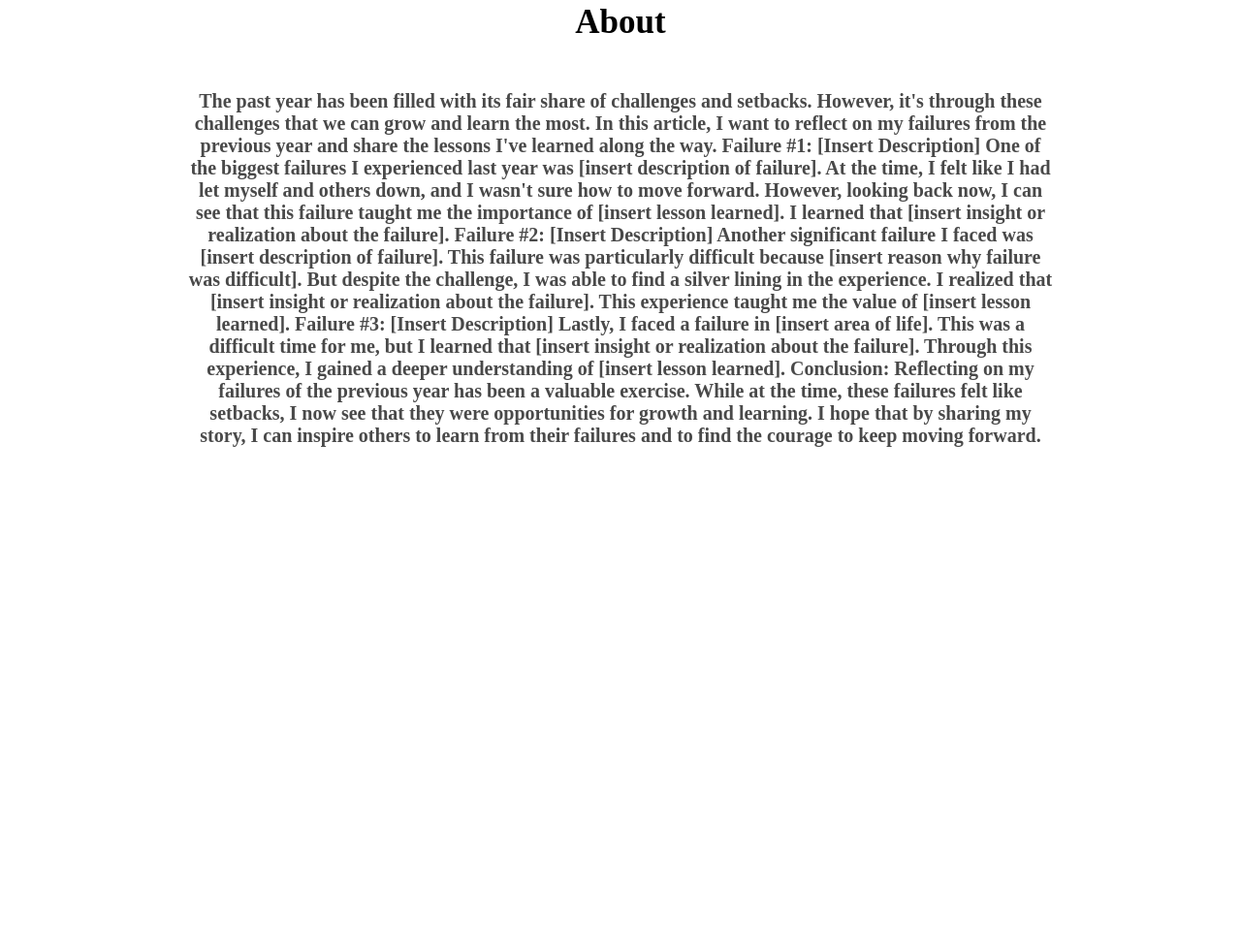
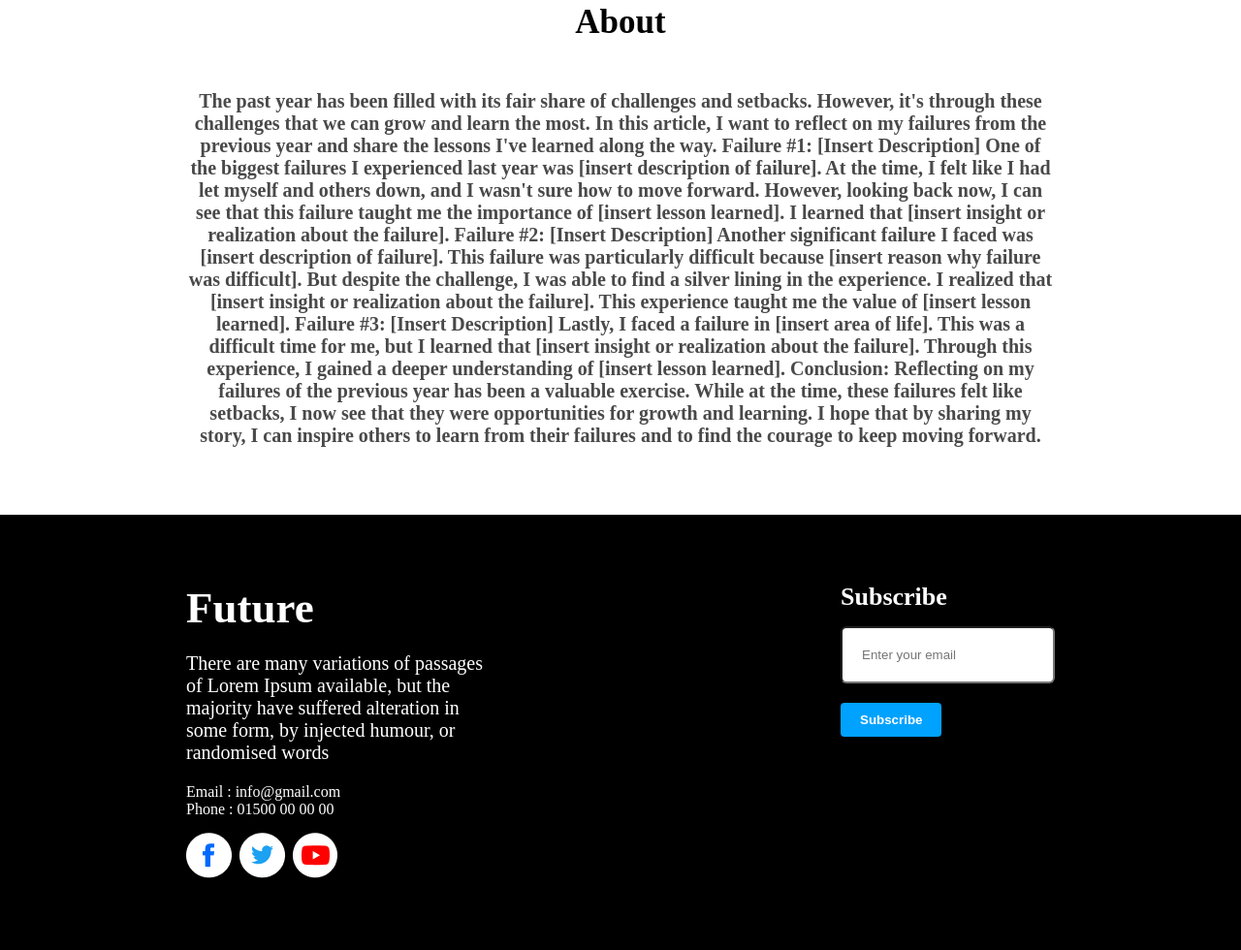
Before and after one commit to Kawsar-Ahmed-Ridoy/new-year-new-me, a plain HTML site: page index.html in a window 1280 px wide. Shown: the part 2325-3305 px from the top of the page at 97% size. Before the commit the page ends 2786 px from the top, so only its background shows below. Drawn offline with Linux system fonts and the light colour scheme.

Commit message:
footer complete

```diff
--- a/index.html
+++ b/index.html
@@ -142,5 +142,37 @@
         </div>
       </div>
     </section>
+    <section>
+      <footer class="footer-content">
+        <div class="container">
+          <div class="footer-content-wraper">
+            <div class="future-content">
+              <h3>Future</h3>
+              <p>
+                There are many variations of passages of Lorem Ipsum available,
+                but the majority have suffered alteration in some form, by
+                injected humour, or randomised words
+              </p>
+              <span>Email : info@gmail.com </span>
+              <br />
+              <span>Phone : 01500 00 00 00</span>
+              <div class="contact-wraper">
+                <ul>
+                  <li><img src="icons/fb.png" alt="" /></li>
+                  <li><img src="icons/twitter.png" alt="" /></li>
+                  <li><img src="icons/youtube.png" alt="" /></li>
+                </ul>
+              </div>
+            </div>
+            <div class="subscribe-content">
+              <h5>Subscribe</h5>
+              <input type="email" placeholder="Enter your email" />
+              <br />
+              <button>Subscribe</button>
+            </div>
+          </div>
+        </div>
+      </footer>
+    </section>
   </body>
 </html>
--- a/style.css
+++ b/style.css
@@ -106,40 +106,101 @@
 }
 
 .positive {
-    background-image: linear-gradient(to left, rgba(245, 246, 252, 0.52), rgba(10, 112, 172, 0.73)), url(images/watch.png);
+    background-image: linear-gradient(to left, rgba(245, 246, 252, .52), rgba(10, 112, 172, .73)), url(images/watch.png);
     background-repeat: no-repeat;
     background-size: cover;
     border-radius: 8px;
     height: 300px;
     margin-bottom: 70px;
-    color: red;
+    color: red
 }
 
 .positive-wraper {
     width: 30%;
     padding: 90px 50px;
-    height: 300px;
+    height: 300px
 }
 
 .positive-wraper h3 {
     color: #fff;
-    font-size: 35px;
+    font-size: 35px
 }
-.positive-wraper button{
+
+.positive-wraper button {
     border: none;
     padding: 10px 20px;
     border-radius: 4px;
     color: #00a2ff;
     font-weight: 700
 }
-.about{
+
+.about {
     text-align: center;
-    margin: 50px 0 ;
-    font-size: 35px;
+    margin: 50px 0;
+    font-size: 35px
 }
-.about-content{
-    font-weight: bold;
-    color: rgb(73, 73, 73);
+
+.about-content {
+    font-weight: 700;
+    color: #494949;
     text-align: center;
     font-size: 20px;
+    margin-bottom: 70px
 }
+
+.footer-content {
+    background: #000;
+    color: #fff
+}
+
+.footer-content-wraper {
+    display: flex;
+    padding: 70px 0;
+    justify-content: space-between
+}
+
+.future-content {
+    width: 35%
+}
+
+.future-content h3 {
+    font-size: 45px;
+    font-weight: 700
+}
+
+.future-content p {
+    margin: 20px 0;
+    font-size: 20px
+}
+
+.contact-wraper ul {
+    display: flex;
+    list-style: none;
+    gap: 8px;
+    margin-top: 15px
+}
+
+.future-content span {
+    margin-bottom: 20px
+}
+
+.subscribe-content h5 {
+    font-size: 26px;
+    margin-bottom: 15px
+}
+
+.subscribe-content input {
+    padding: 20px 20px;
+    outline: 0;
+    border-radius: 6px
+}
+
+.subscribe-content button {
+    border: none;
+    padding: 10px 20px;
+    border-radius: 4px;
+    background: #00a2ff;
+    color: #fff;
+    font-weight: 700;
+    margin-top: 20px
+}
```
